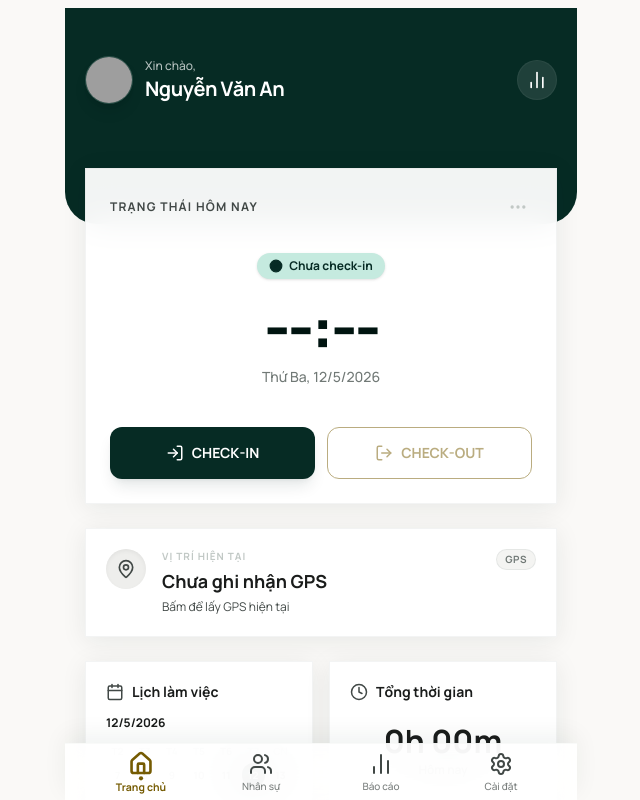
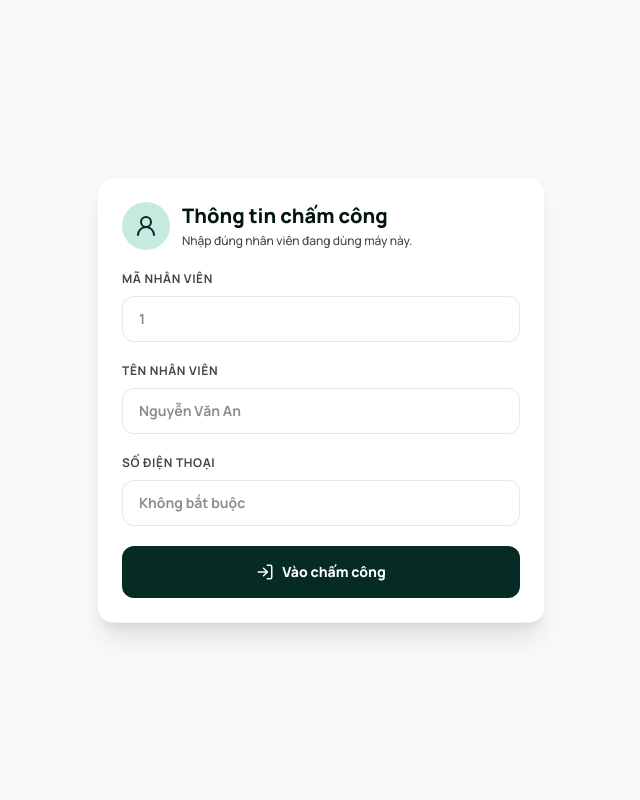
Before and after one commit to quantrinhansu123/chamcong, a React (Vite) app: page / in a window 1280 px wide. Shown: the top 800 px of the page, without its empty margins (319-959 px from the left). Built offline with nearby package versions, Linux system fonts and the light colour scheme; no server answers; the database is empty; grey boxes are pictures that could not be loaded.

Commit message:
Fix GPS permission handling for attendance

```diff
--- a/src/components/EmployeeIdentityGate.tsx
+++ b/src/components/EmployeeIdentityGate.tsx
@@ -1,9 +1,121 @@
-import type { ReactNode } from 'react';
+import { useState, type FormEvent, type ReactNode } from 'react';
+import { Loader2, LogIn, UserRound } from 'lucide-react';
+import {
+  currentEmployee,
+  getConfiguredEmployeeDefaults,
+  hasCurrentEmployee,
+  saveEmployeeToSupabase,
+  setCurrentEmployee,
+} from '../lib/attendanceService';
 
 interface EmployeeIdentityGateProps {
   children: ReactNode;
 }
 
 export default function EmployeeIdentityGate({ children }: EmployeeIdentityGateProps) {
-  return <>{children}</>;
+  const configuredDefaults = getConfiguredEmployeeDefaults();
+  const [ready, setReady] = useState(hasCurrentEmployee());
+  const [employeeId, setEmployeeId] = useState('');
+  const [employeeName, setEmployeeName] = useState('');
+  const [employeePhone, setEmployeePhone] = useState('');
+  const [saving, setSaving] = useState(false);
+  const [error, setError] = useState<string | null>(null);
+
+  if (ready) {
+    return <>{children}</>;
+  }
+
+  const handleSubmit = async (event: FormEvent<HTMLFormElement>) => {
+    event.preventDefault();
+    setSaving(true);
+    setError(null);
+
+    try {
+      setCurrentEmployee({
+        id: employeeId,
+        name: employeeName,
+        phone: employeePhone || undefined,
+      });
+
+      await saveEmployeeToSupabase().catch((err) => {
+        console.warn('Failed to sync employee profile:', err);
+      });
+
+      setReady(Boolean(currentEmployee.id && currentEmployee.name));
+    } catch (err) {
+      setError(err instanceof Error ? err.message : 'Không lưu được thông tin nhân viên.');
+    } finally {
+      setSaving(false);
+    }
+  };
+
+  return (
+    <div className="min-h-screen bg-surface flex items-center justify-center px-5 py-8">
+      <form
+        onSubmit={handleSubmit}
+        className="w-full max-w-md bg-white border border-outline-variant/20 shadow-xl shadow-primary-container/10 rounded-2xl p-6 flex flex-col gap-5"
+      >
+        <div className="flex items-center gap-3">
+          <div className="w-12 h-12 rounded-full bg-primary-fixed flex items-center justify-center text-primary-container">
+            <UserRound size={24} />
+          </div>
+          <div>
+            <h1 className="text-xl font-extrabold text-primary leading-tight">Thông tin chấm công</h1>
+            <p className="text-[12px] font-medium text-on-surface-variant mt-1">
+              Nhập đúng nhân viên đang dùng máy này.
+            </p>
+          </div>
+        </div>
+
+        <label className="flex flex-col gap-2">
+          <span className="text-[12px] font-bold text-on-surface-variant uppercase tracking-wider">Mã nhân viên</span>
+          <input
+            value={employeeId}
+            onChange={(event) => setEmployeeId(event.target.value)}
+            placeholder={configuredDefaults?.id || 'VD: NV001'}
+            className="w-full rounded-xl border border-outline-variant/40 bg-surface-container-lowest px-4 py-3 text-sm font-bold text-on-surface outline-none focus:border-primary-container focus:ring-4 focus:ring-primary-fixed/60"
+            autoComplete="username"
+          />
+        </label>
+
+        <label className="flex flex-col gap-2">
+          <span className="text-[12px] font-bold text-on-surface-variant uppercase tracking-wider">Tên nhân viên</span>
+          <input
+            value={employeeName}
+            onChange={(event) => setEmployeeName(event.target.value)}
+            placeholder={configuredDefaults?.name || 'VD: Nguyễn Văn An'}
+            className="w-full rounded-xl border border-outline-variant/40 bg-surface-container-lowest px-4 py-3 text-sm font-bold text-on-surface outline-none focus:border-primary-container focus:ring-4 focus:ring-primary-fixed/60"
+            autoComplete="name"
+          />
+        </label>
+
+        <label className="flex flex-col gap-2">
+          <span className="text-[12px] font-bold text-on-surface-variant uppercase tracking-wider">Số điện thoại</span>
+          <input
+            value={employeePhone}
+            onChange={(event) => setEmployeePhone(event.target.value)}
+            placeholder="Không bắt buộc"
+            className="w-full rounded-xl border border-outline-variant/40 bg-surface-container-lowest px-4 py-3 text-sm font-bold text-on-surface outline-none focus:border-primary-container focus:ring-4 focus:ring-primary-fixed/60"
+            autoComplete="tel"
+            inputMode="tel"
+          />
+        </label>
+
+        {error && (
+          <div className="rounded-xl border border-red-100 bg-red-50 px-4 py-3 text-[12px] font-bold text-red-700">
+            {error}
+          </div>
+        )}
+
+        <button
+          type="submit"
+          disabled={saving}
+          className="w-full rounded-xl bg-primary-container px-5 py-4 text-sm font-extrabold text-white flex items-center justify-center gap-2 active:scale-[0.98] disabled:opacity-60 disabled:active:scale-100 transition-all"
+        >
+          {saving ? <Loader2 size={18} className="animate-spin" /> : <LogIn size={18} />}
+          Vào chấm công
+        </button>
+      </form>
+    </div>
+  );
 }
--- a/src/lib/attendanceService.ts
+++ b/src/lib/attendanceService.ts
@@ -78,16 +78,11 @@ function getInitialEmployee(): EmployeeIdentity {
   const storedEmployee = getStoredEmployee();
   if (storedEmployee) return storedEmployee;
 
-  const configuredEmployee = getConfiguredEmployeeDefaults();
-  if (configuredEmployee) return configuredEmployee;
-
-  const anonymousEmployee = {
-    id: generateAnonymousId(),
-    name: `User ${new Date().getTime().toString().slice(-6)}`,
+  return {
+    id: '',
+    name: '',
     phone: undefined,
   };
-  localStorage.setItem(EMPLOYEE_STORAGE_KEY, JSON.stringify(anonymousEmployee));
-  return anonymousEmployee;
 }
 
 export const currentEmployee = getInitialEmployee();
@@ -153,13 +148,47 @@ export function getTodayKey(date = new Date()) {
   return `${year}-${month}-${day}`;
 }
 
-export function getBrowserLocation(): Promise<GeoPoint> {
+type BrowserLocationPermission = PermissionState | 'unknown';
+
+async function getBrowserLocationPermission(): Promise<BrowserLocationPermission> {
+  if (!navigator.permissions?.query) {
+    return 'unknown';
+  }
+
+  try {
+    const status = await navigator.permissions.query({ name: 'geolocation' as PermissionName });
+    return status.state;
+  } catch {
+    return 'unknown';
+  }
+}
+
+function getPermissionDeniedMessage(permissionState: BrowserLocationPermission) {
+  if (permissionState === 'denied') {
+    return 'Safari đang chặn GPS cho trang này. Hãy vào Safari > Cài đặt cho trang web > Vị trí > Cho phép, rồi tải lại trang.';
+  }
+
+  return 'Safari chưa cấp quyền GPS cho trang này. Nếu đang để "Hỏi", hãy bấm Thử lại và chọn Cho phép khi Safari hỏi quyền vị trí.';
+}
+
+function getGeolocationMessage(error: GeolocationPositionError, permissionState: BrowserLocationPermission = 'unknown') {
+  if (error.code === error.PERMISSION_DENIED) {
+    return getPermissionDeniedMessage(permissionState);
+  }
+
+  if (error.code === error.POSITION_UNAVAILABLE) {
+    return 'Không xác định được GPS hiện tại. Hãy bật Dịch vụ định vị trên iPhone và cho phép Safari dùng vị trí.';
+  }
+
+  if (error.code === error.TIMEOUT) {
+    return 'Lấy vị trí GPS quá lâu. Hãy đứng nơi có tín hiệu tốt hơn rồi thử lại.';
+  }
+
+  return 'Không lấy được vị trí GPS. Hãy kiểm tra quyền vị trí của Safari rồi thử lại.';
+}
+
+function requestBrowserLocation(options: PositionOptions): Promise<GeoPoint> {
   return new Promise((resolve, reject) => {
-    if (!navigator.geolocation) {
-      reject(new Error('Trình duyệt không hỗ trợ GPS.'));
-      return;
-    }
-
     navigator.geolocation.getCurrentPosition(
       (position) => {
         resolve({
@@ -171,25 +200,45 @@ export function getBrowserLocation(): Promise<GeoPoint> {
           capturedAt: new Date().toISOString(),
         });
       },
-      (error) => {
-        const message =
-          error.code === error.PERMISSION_DENIED
-            ? 'Trình duyệt đang chặn quyền GPS. Hãy bật Location cho trang này rồi thử lại.'
-            : error.code === error.POSITION_UNAVAILABLE
-              ? 'Không xác định được vị trí GPS hiện tại.'
-              : error.code === error.TIMEOUT
-                ? 'Lấy vị trí GPS quá lâu. Hãy thử lại.'
-                : 'Không lấy được vị trí GPS.';
-
-        reject(new Error(message));
-      },
-      {
-        enableHighAccuracy: true,
-        maximumAge: 30_000,
-        timeout: 15_000,
-      },
+      reject,
+      options,
     );
   });
+}
+
+export async function getBrowserLocation(): Promise<GeoPoint> {
+  if (!navigator.geolocation) {
+    throw new Error('Trình duyệt không hỗ trợ GPS.');
+  }
+
+  if (window.isSecureContext === false) {
+    throw new Error('GPS chỉ hoạt động trên trang HTTPS. Hãy mở link Vercel bằng https rồi thử lại.');
+  }
+
+  const permissionState = await getBrowserLocationPermission();
+
+  try {
+    return await requestBrowserLocation({
+      enableHighAccuracy: true,
+      maximumAge: 30_000,
+      timeout: 15_000,
+    });
+  } catch (firstError) {
+    const error = firstError as GeolocationPositionError;
+    if (error.code === error.PERMISSION_DENIED) {
+      throw new Error(getGeolocationMessage(error, permissionState));
+    }
+
+    try {
+      return await requestBrowserLocation({
+        enableHighAccuracy: false,
+        maximumAge: 120_000,
+        timeout: 20_000,
+      });
+    } catch (secondError) {
+      throw new Error(getGeolocationMessage(secondError as GeolocationPositionError, permissionState));
+    }
+  }
 }
 
 export async function getTodayAttendance() {
@@ -229,7 +278,7 @@ export async function getAttendanceRecordsInRange(startDate: string, endDate: st
   return data as AttendanceDbRecord[];
 }
 
-export async function checkIn(location: GeoPoint) {
+export async function checkIn(location: GeoPoint | null) {
   if (!supabase) {
     throw new Error('Chưa cấu hình Supabase.');
   }
@@ -248,12 +297,12 @@ export async function checkIn(location: GeoPoint) {
         work_date: getTodayKey(),
         ...DEFAULT_SHIFT,
         check_in_at: now,
-        check_in_lat: location.lat,
-        check_in_lng: location.lng,
-        last_lat: location.lat,
-        last_lng: location.lng,
-        location_accuracy_m: location.accuracy,
-        location_captured_at: location.capturedAt,
+        check_in_lat: location?.lat ?? null,
+        check_in_lng: location?.lng ?? null,
+        last_lat: location?.lat ?? null,
+        last_lng: location?.lng ?? null,
+        location_accuracy_m: location?.accuracy ?? null,
+        location_captured_at: location?.capturedAt ?? null,
         status: 'working',
       },
       { onConflict: 'employee_id,work_date' },
@@ -265,7 +314,7 @@ export async function checkIn(location: GeoPoint) {
   return data;
 }
 
-export async function checkOut(record: AttendanceDbRecord, location: GeoPoint) {
+export async function checkOut(record: AttendanceDbRecord, location: GeoPoint | null) {
   if (!supabase) {
     throw new Error('Chưa cấu hình Supabase.');
   }
@@ -274,12 +323,12 @@ export async function checkOut(record: AttendanceDbRecord, location: GeoPoint) {
     .from('attendance_records')
     .update({
       check_out_at: new Date().toISOString(),
-      check_out_lat: location.lat,
-      check_out_lng: location.lng,
-      last_lat: location.lat,
-      last_lng: location.lng,
-      location_accuracy_m: location.accuracy,
-      location_captured_at: location.capturedAt,
+      check_out_lat: location?.lat ?? null,
+      check_out_lng: location?.lng ?? null,
+      last_lat: location?.lat ?? record.last_lat,
+      last_lng: location?.lng ?? record.last_lng,
+      location_accuracy_m: location?.accuracy ?? record.location_accuracy_m,
+      location_captured_at: location?.capturedAt ?? record.location_captured_at,
       status: 'checked_out',
     })
     .eq('id', record.id)
--- a/src/screens/Home.tsx
+++ b/src/screens/Home.tsx
@@ -13,7 +13,7 @@ import {
   AlertCircle,
 } from 'lucide-react';
 import { motion } from 'motion/react';
-import type { AttendanceDbRecord, Screen } from '../types';
+import type { AttendanceDbRecord, GeoPoint, Screen } from '../types';
 import { isSupabaseConfigured } from '../lib/supabase';
 import {
   checkIn,
@@ -63,6 +63,7 @@ export default function Home({ setScreen }: { setScreen?: (screen: Screen) => vo
   const [busyAction, setBusyAction] = useState<'check-in' | 'check-out' | 'location' | null>(null);
   const [message, setMessage] = useState<string | null>(null);
   const [error, setError] = useState<string | null>(null);
+  const [locationError, setLocationError] = useState<string | null>(null);
 
   useEffect(() => {
     const timer = window.setInterval(() => setNow(new Date()), 30_000);
@@ -92,26 +93,46 @@ export default function Home({ setScreen }: { setScreen?: (screen: Screen) => vo
     return `${Number(record.last_lat).toFixed(6)}, ${Number(record.last_lng).toFixed(6)}`;
   }, [record?.last_lat, record?.last_lng]);
 
+  const getLocationForAttendance = async (): Promise<{ location: GeoPoint | null; warning: string | null }> => {
+    try {
+      const location = await getBrowserLocation();
+      setLocationError(null);
+      return { location, warning: null };
+    } catch (err) {
+      const warning = err instanceof Error ? err.message : 'Không lấy được vị trí GPS.';
+      setLocationError(warning);
+      return { location: null, warning };
+    }
+  };
+
   const runAction = async (
     action: 'check-in' | 'check-out' | 'location',
-    callback: () => Promise<AttendanceDbRecord>,
+    callback: () => Promise<{ record: AttendanceDbRecord; message?: string; locationError?: string | null }>,
   ) => {
     setBusyAction(action);
     setError(null);
     setMessage(null);
 
     try {
-      const updatedRecord = await callback();
-      setRecord(updatedRecord);
+      const result = await callback();
+      setRecord(result.record);
+      if ('locationError' in result) {
+        setLocationError(result.locationError ?? null);
+      }
       setMessage(
-        action === 'check-in'
-          ? 'Đã lưu check-in vào Supabase.'
-          : action === 'check-out'
-            ? 'Đã lưu check-out vào Supabase.'
-            : 'Đã lưu GPS vào Supabase.',
+        result.message ??
+          (action === 'check-in'
+            ? 'Đã lưu check-in vào Supabase.'
+            : action === 'check-out'
+              ? 'Đã lưu check-out vào Supabase.'
+              : 'Đã lưu GPS vào Supabase.'),
       );
     } catch (err) {
-      setError(err instanceof Error ? err.message : 'Có lỗi khi lưu dữ liệu.');
+      const errorMessage = err instanceof Error ? err.message : 'Có lỗi khi lưu dữ liệu.';
+      setError(errorMessage);
+      if (action === 'location') {
+        setLocationError(errorMessage);
+      }
     } finally {
       setBusyAction(null);
     }
@@ -120,23 +141,42 @@ export default function Home({ setScreen }: { setScreen?: (screen: Screen) => vo
   const handleCheckIn = () => {
     if (record?.check_in_at) return;
     runAction('check-in', async () => {
-      const location = await getBrowserLocation();
-      return checkIn(location);
+      const { location, warning } = await getLocationForAttendance();
+      const updatedRecord = await checkIn(location);
+      return {
+        record: updatedRecord,
+        locationError: warning,
+        message: warning
+          ? 'Đã lưu check-in, nhưng chưa lấy được GPS. Bấm Thử lại ở phần Vị trí hiện tại để cập nhật sau.'
+          : 'Đã lưu check-in vào Supabase.',
+      };
     });
   };
 
   const handleCheckOut = () => {
     if (!record?.check_in_at || record.check_out_at) return;
     runAction('check-out', async () => {
-      const location = await getBrowserLocation();
-      return checkOut(record, location);
+      const { location, warning } = await getLocationForAttendance();
+      const updatedRecord = await checkOut(record, location);
+      return {
+        record: updatedRecord,
+        locationError: warning,
+        message: warning
+          ? 'Đã lưu check-out, nhưng chưa lấy được GPS. Bấm Thử lại ở phần Vị trí hiện tại để cập nhật sau.'
+          : 'Đã lưu check-out vào Supabase.',
+      };
     });
   };
 
   const handleSaveLocation = () => {
     runAction('location', async () => {
       const location = await getBrowserLocation();
-      return saveTodayLocation(location);
+      const updatedRecord = await saveTodayLocation(location);
+      return {
+        record: updatedRecord,
+        locationError: null,
+        message: 'Đã lưu GPS vào Supabase.',
+      };
     });
   };
 
@@ -225,20 +265,35 @@ export default function Home({ setScreen }: { setScreen?: (screen: Screen) => vo
         type="button"
         onClick={handleSaveLocation}
         disabled={loading || Boolean(busyAction) || !isSupabaseConfigured}
-        className="glass-card p-5 flex items-start gap-4 text-left disabled:opacity-60 active:scale-[0.99] transition-all"
+        className={`glass-card p-5 flex items-start gap-4 text-left disabled:opacity-60 active:scale-[0.99] transition-all ${
+          locationError ? 'border-red-100 bg-red-50/80' : ''
+        }`}
       >
-        <div className="w-10 h-10 rounded-full bg-surface-container flex items-center justify-center shrink-0 shadow-inner">
-          {busyAction === 'location' ? <Loader2 size={20} className="text-on-surface-variant animate-spin" /> : <MapPin size={20} className="text-on-surface-variant" />}
+        <div className={`w-10 h-10 rounded-full flex items-center justify-center shrink-0 shadow-inner ${
+          locationError ? 'bg-red-50 text-red-600' : 'bg-surface-container text-on-surface-variant'
+        }`}>
+          {busyAction === 'location' ? (
+            <Loader2 size={20} className="animate-spin" />
+          ) : locationError ? (
+            <AlertCircle size={20} />
+          ) : (
+            <MapPin size={20} />
+          )}
         </div>
         <div className="flex-1 min-w-0">
           <div className="flex justify-between items-start">
             <p className="text-[10px] font-bold text-outline-variant uppercase tracking-widest mb-1">VỊ TRÍ HIỆN TẠI</p>
             <span className="px-2 py-0.5 rounded-full bg-surface-container-low border border-outline-variant/30 text-[10px] font-bold text-outline uppercase tracking-wider">GPS</span>
           </div>
-          <h3 className="font-bold text-on-surface text-lg leading-tight mb-1 truncate">{locationText}</h3>
-          <p className="text-[12px] text-on-surface-variant leading-relaxed">
-            {record?.location_accuracy_m ? `Độ chính xác khoảng ${Math.round(Number(record.location_accuracy_m))}m` : 'Bấm để lấy GPS hiện tại'}
+          <h3 className={`font-bold text-lg leading-tight mb-1 ${locationError ? 'text-red-700' : 'text-on-surface truncate'}`}>
+            {locationError ? 'Chưa lấy được GPS' : locationText}
+          </h3>
+          <p className={`text-[12px] leading-relaxed ${locationError ? 'text-red-700' : 'text-on-surface-variant'}`}>
+            {locationError || (record?.location_accuracy_m ? `Độ chính xác khoảng ${Math.round(Number(record.location_accuracy_m))}m` : 'Bấm để lấy GPS hiện tại')}
           </p>
+          {locationError && (
+            <p className="text-[12px] font-extrabold text-primary-container mt-2">Thử lại</p>
+          )}
         </div>
       </button>
 
```
